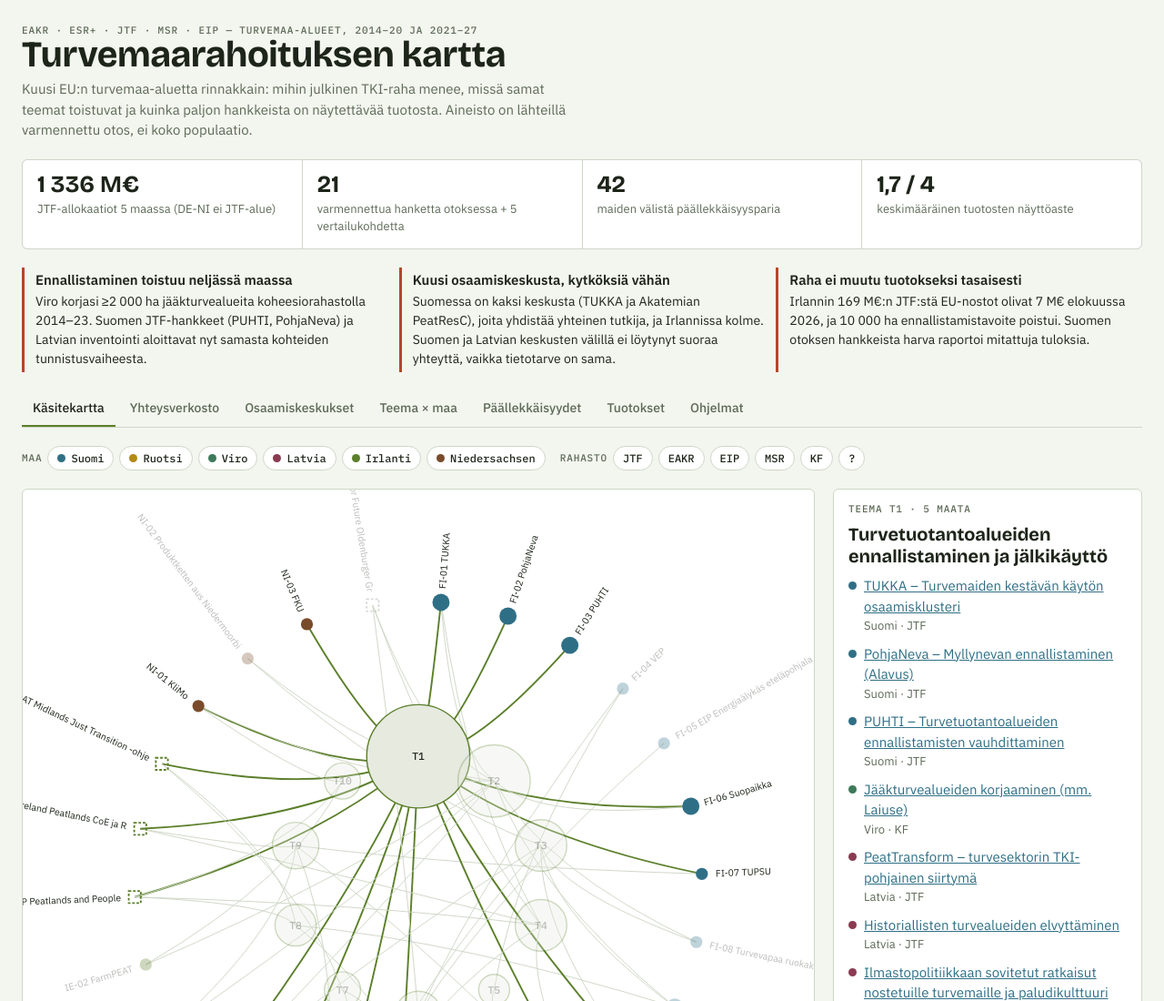
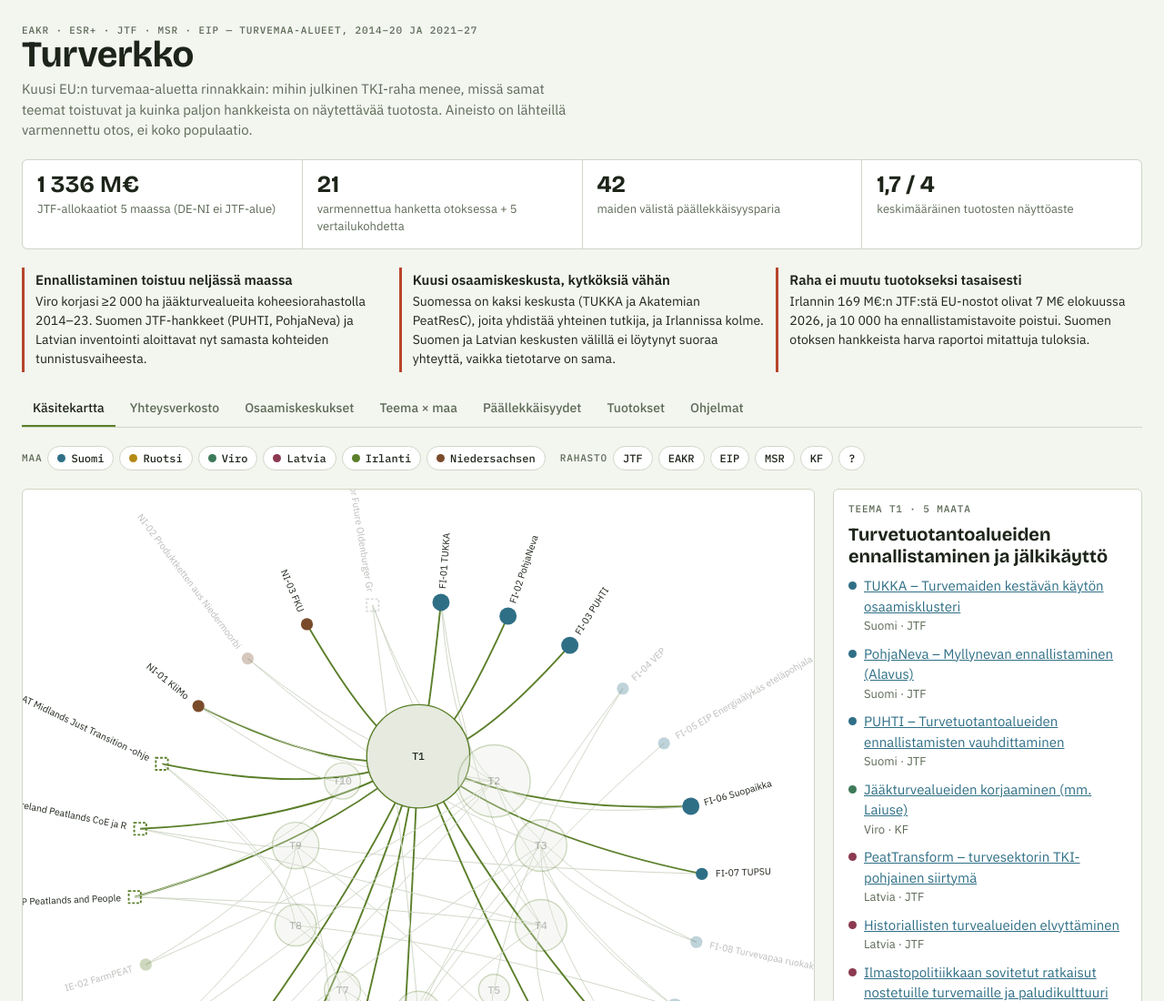
Before and after one commit to joriim/Turverkko, a plain HTML site: page docs/index.html in a window 1280 px wide. Shown: the top 1100 px of the page at 91% size. Drawn offline with nearby package versions, Linux system fonts and the light colour scheme.

Commit message:
Nimetään hanke Turverkoksi
Co-Authored-By: Claude Opus 5.5 <noreply@anthropic.com>
Claude-Session: https://claude.ai/code/session_01EazDWH8KNHJA63gGksWcjR

```diff
--- a/docs/index.html
+++ b/docs/index.html
@@ -1,4 +1,4 @@
-<title>Turvemaarahoituksen kartta</title>
+<title>Turverkko</title>
 <meta name="claude:viewport-fit-sides" content="cover">
 <link rel="preconnect" href="https://fonts.googleapis.com">
 <link rel="stylesheet" href="https://fonts.googleapis.com/css2?family=Bricolage+Grotesque:opsz,wght@12..96,500;12..96,700&family=IBM+Plex+Sans:wght@400;500;600&family=IBM+Plex+Mono:wght@400;500&display=swap">
@@ -87,7 +87,7 @@ a{color:var(--water)}
 <div class="wrap">
   <header>
     <div class="eyebrow">EAKR · ESR+ · JTF · MSR · EIP — turvemaa-alueet, 2014–20 ja 2021–27</div>
-    <h1>Turvemaarahoituksen kartta</h1>
+    <h1>Turverkko</h1>
     <p class="lede">Kuusi EU:n turvemaa-aluetta rinnakkain: mihin julkinen TKI-raha menee, missä samat teemat toistuvat ja kuinka paljon hankkeista on näytettävää tuotosta. Aineisto on lähteillä varmennettu otos, ei koko populaatio.</p>
   </header>
 
```
Also changed, not shown: site/template.html (+2 -2 lines), site/repo.txt, 2 other files.
